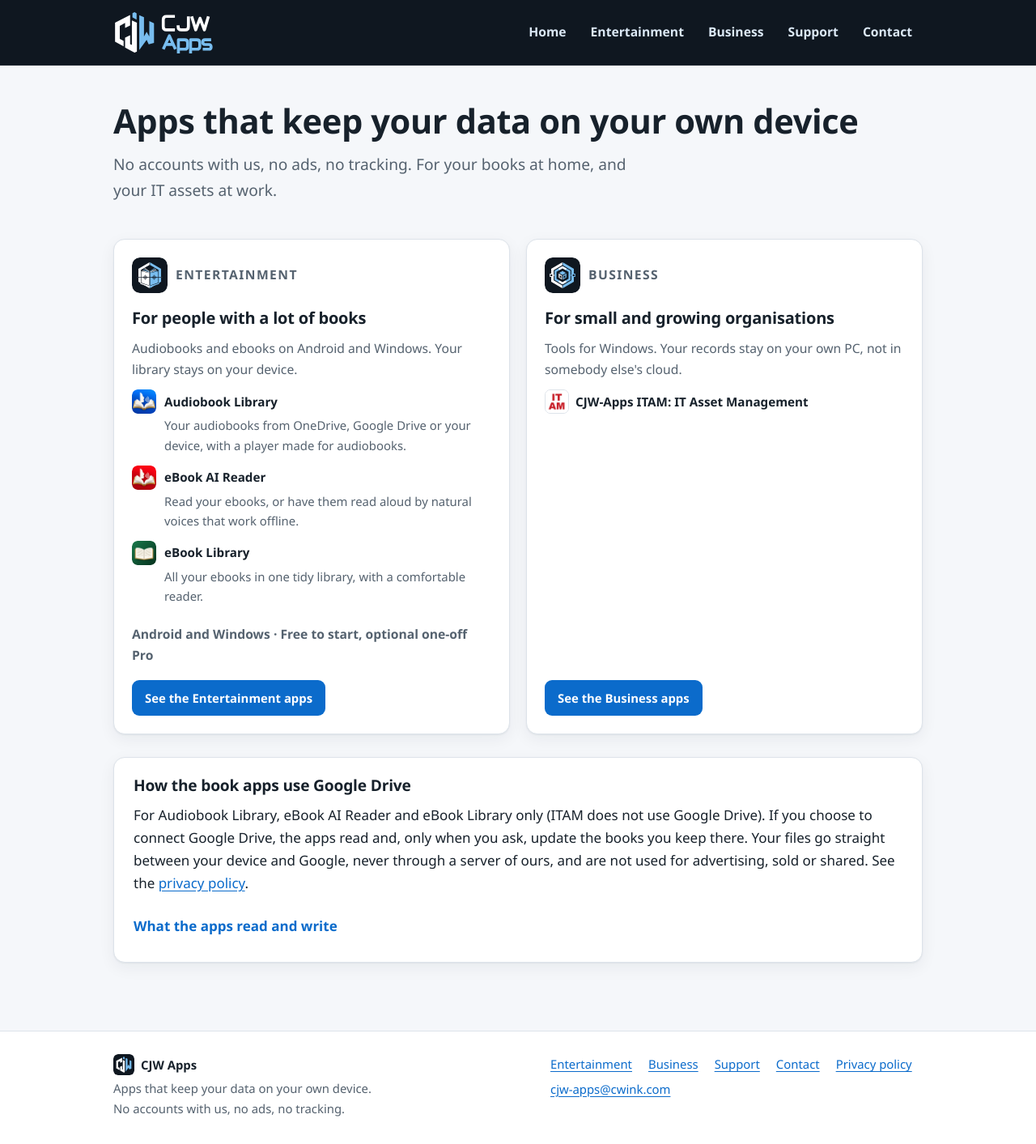
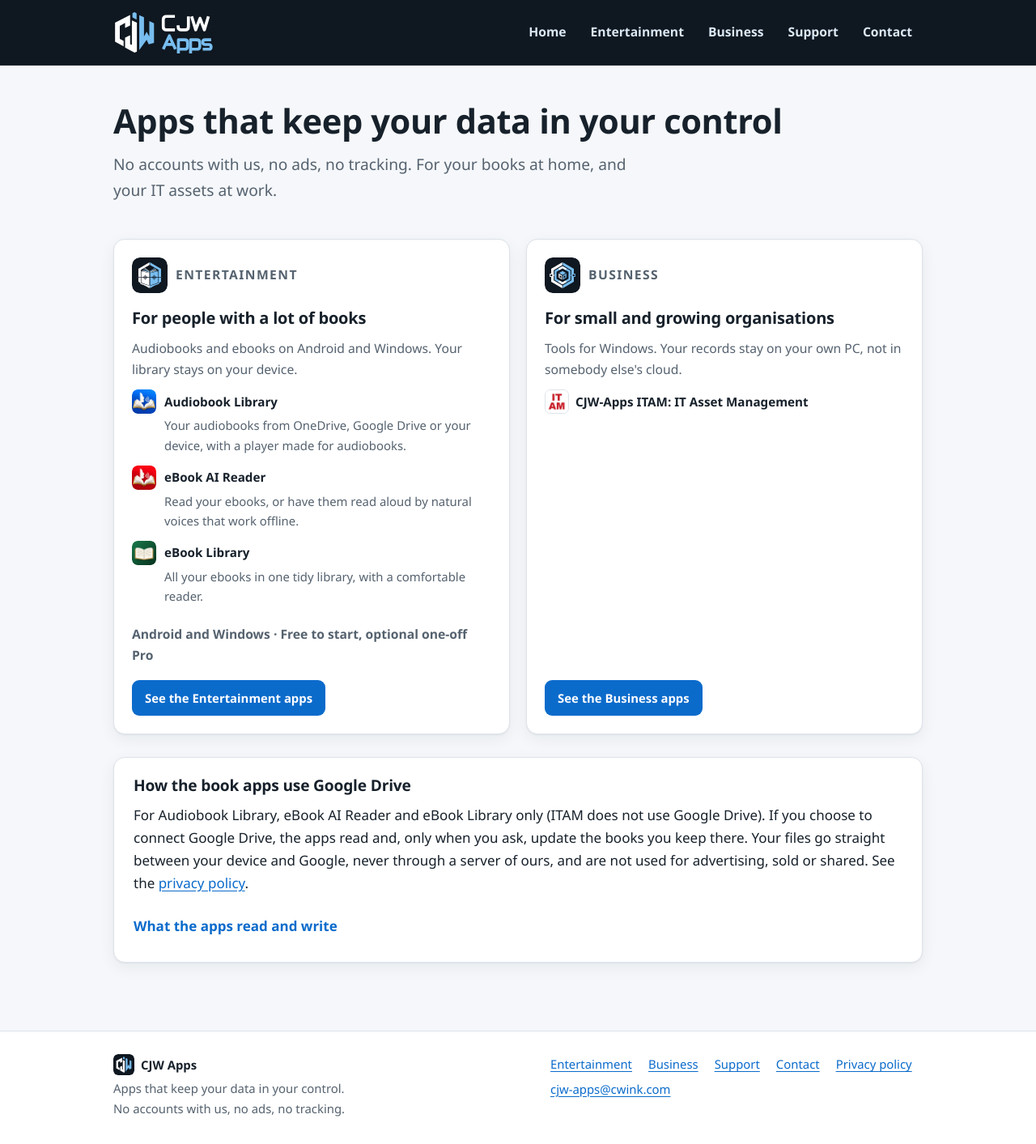
Before and after one commit to cjw-code71/cjw-apps, a Jekyll site: the page built from index.md, in a window 1280 px wide. Shown: the whole page at 81% size. Built offline with Jekyll 4.4.1, drawn with Linux system fonts in a browser that asks for light colours.

Commit message:
Tagline: Apps that keep your data in your control
The apps can also stream from OneDrive and Google Drive, so the data is
not only on the device; it stays under the user's control.

Co-Authored-By: Claude Opus 5.5 <noreply@anthropic.com>
Claude-Session: https://claude.ai/code/session_018sxEz2Nma7rBUjrM2EbSoD

```diff
--- a/_config.yml
+++ b/_config.yml
@@ -1,5 +1,5 @@
 title: CJW Apps
-description: Apps that keep your data on your own device
+description: Apps that keep your data in your control
 url: https://apps.cwink.com
 g2_url: "https://www.g2.com/products/cjw-itam/reviews"  # ITAM's G2 page: when set, "Listed on G2" links appear on the ITAM and Business pages
 email: cjw-apps@cwink.com  # the address shown everywhere on the site (footer, contact, support, privacy pages)
--- a/_layouts/default.html
+++ b/_layouts/default.html
@@ -49,7 +49,7 @@
     <div class="wrap foot">
       <div>
         <div class="foot-brand"><img src="{{ site.baseurl }}/assets/brand/cjw-apps-icon.svg" alt="" width="26" height="26">CJW Apps</div>
-        <div class="foot-note">Apps that keep your data on your own device.<br>No accounts with us, no ads, no tracking.</div>
+        <div class="foot-note">Apps that keep your data in your control.<br>No accounts with us, no ads, no tracking.</div>
       </div>
       <nav aria-label="Footer">
         <a href="{{ site.baseurl }}/entertainment/">Entertainment</a>
--- a/index.md
+++ b/index.md
@@ -3,7 +3,7 @@ title: CJW Apps - Audiobook, eBook and IT Asset Management Apps
 ---
 
 <div class="hero">
-  <h1>Apps that keep your data on your own device</h1>
+  <h1>Apps that keep your data in your control</h1>
   <p>No accounts with us, no ads, no tracking. For your books at home, and your IT assets at work.</p>
 </div>
 
```
